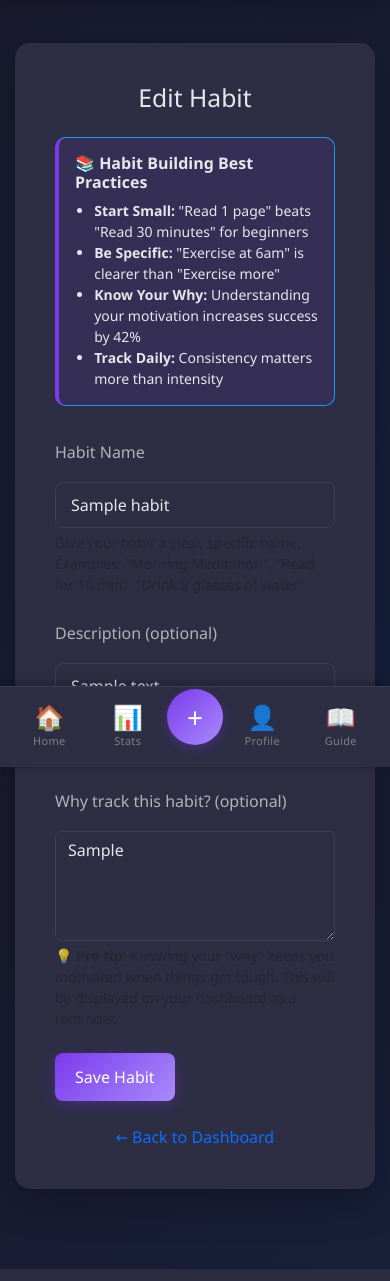
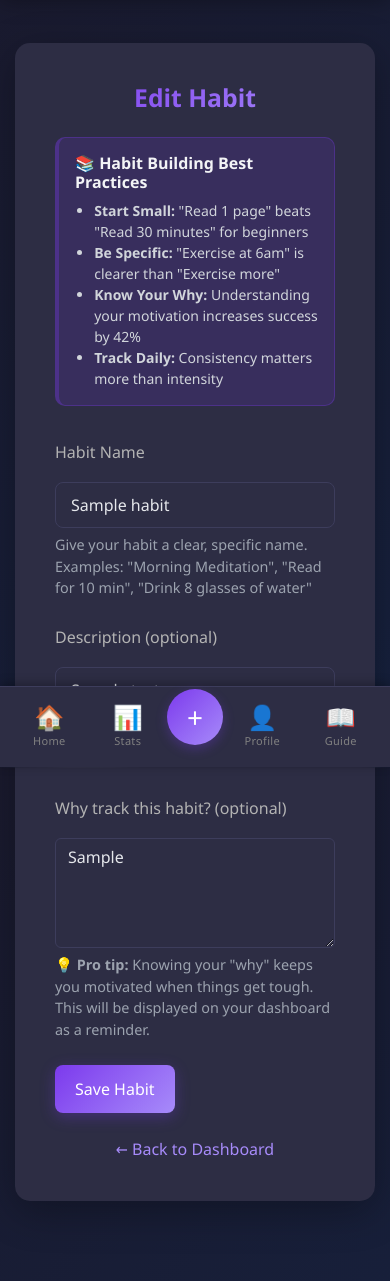
Before and after one commit to pav-vil/habit-tracker-app, a Flask app: page /habits/1/edit in a window 390 px wide. Shown: the part 77-1358 px from the top of the page. Run offline with Flask 3, Linux system fonts and the light colour scheme; a user stored in the database is signed in; tables that the repository leaves empty hold one stand-in row (values such as "Sample post"); some libraries are stand-ins or nearby versions.

Commit message:
Fix dark mode toggle visibility and habit form readability
Dark Mode Toggle Fix:
- Ensure toggle is always visible on mobile navigation
- Center the toggle button on mobile menu
- Add explicit display flex on mobile

Habit Form Dark Mode Styling:
- Fix form text color (#9ca3af) for better readability
- Style alert info banner with proper contrast
- Update text-muted elements for dark mode
- Add purple gradient to page title
- Style back link with hover animation
- Fix error message colors (light red #fca5a5)
- All form helper text now readable in dark mode

Visual Enhancements:
- Back link has slide-left animation on hover
- Title uses purple gradient like rest of app
- Proper color contrast on all text elements

🤖 Generated with [Claude Code](https://claude.com/claude-code)

Co-Authored-By: Claude Sonnet 4.5 <noreply@anthropic.com>

```diff
--- a/templates/base.html
+++ b/templates/base.html
@@ -474,7 +474,13 @@
             }
 
             .dark-mode-toggle {
-                margin: 10px 0;
+                margin: 10px auto;
+                display: flex !important;
+            }
+
+            .nav-item.d-flex {
+                display: flex !important;
+                justify-content: center;
             }
         }
 
--- a/templates/habit_form.html
+++ b/templates/habit_form.html
@@ -1,6 +1,75 @@
 {% extends "base.html" %}
 
 {% block title %}{{ title }} - HabitFlow{% endblock %}
+
+{% block extra_css %}
+<style>
+    /* Form text styling */
+    .form-text {
+        color: #6b7280;
+        font-size: 0.9rem;
+        margin-top: 6px;
+    }
+
+    body.dark-mode .form-text {
+        color: #9ca3af !important;
+    }
+
+    body.dark-mode .form-text .text-muted {
+        color: #9ca3af !important;
+    }
+
+    /* Alert styling for dark mode */
+    body.dark-mode .alert-info {
+        background: rgba(124, 58, 237, 0.15) !important;
+        border-color: rgba(124, 58, 237, 0.3) !important;
+        color: #e5e7eb !important;
+    }
+
+    body.dark-mode .alert-info .alert-heading {
+        color: #f3f4f6 !important;
+    }
+
+    body.dark-mode .alert-info ul li {
+        color: #d1d5db !important;
+    }
+
+    /* Back link styling */
+    .text-decoration-none {
+        color: #7c3aed;
+        font-weight: 500;
+        transition: all 0.3s ease;
+    }
+
+    .text-decoration-none:hover {
+        color: #6d28d9;
+        transform: translateX(-4px);
+        display: inline-block;
+    }
+
+    body.dark-mode .text-decoration-none {
+        color: #a78bfa !important;
+    }
+
+    body.dark-mode .text-decoration-none:hover {
+        color: #c4b5fd !important;
+    }
+
+    /* Auth card title */
+    .auth-card h2 {
+        background: linear-gradient(135deg, #7c3aed 0%, #a78bfa 100%);
+        -webkit-background-clip: text;
+        -webkit-text-fill-color: transparent;
+        background-clip: text;
+        font-weight: 700;
+    }
+
+    /* Error messages dark mode */
+    body.dark-mode .text-danger {
+        color: #fca5a5 !important;
+    }
+</style>
+{% endblock %}
 
 {% block content %}
 <div class="auth-card">
```
